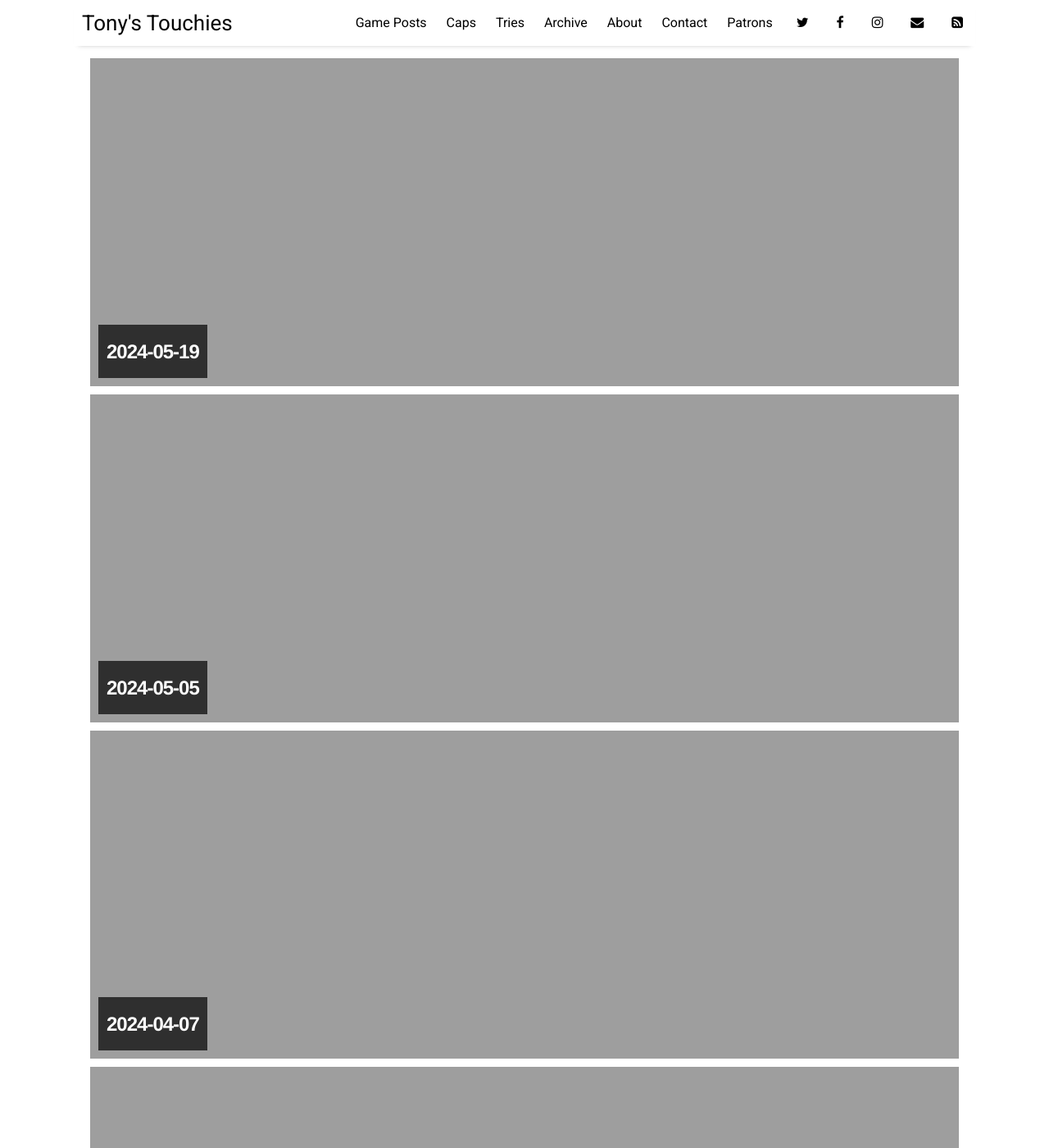
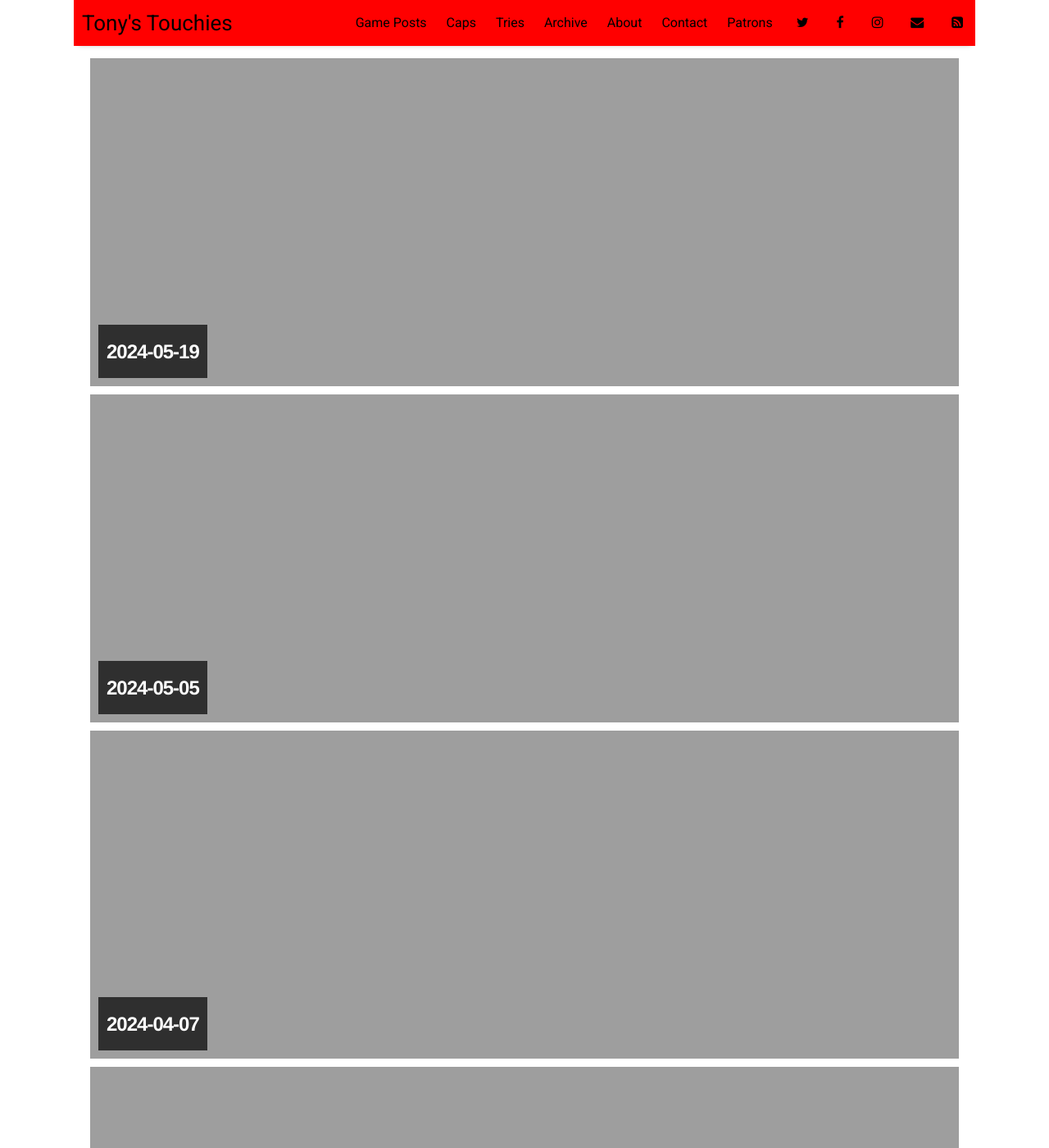
Before and after one commit to sundayrugby/sundayrugby.github.io, a Jekyll site: the page built from index.html, in a window 1280 px wide and 1400 px high. Shown: the whole window at 82% size. Built offline with Jekyll 4.4.1, drawn with Linux system fonts in a browser that asks for light colours; nearby versions of some CDN libraries; the list of posts is cut into pages by our own code.

Commit message:
Update _header.scss

```diff
--- a/_sass/_header.scss
+++ b/_sass/_header.scss
@@ -2,7 +2,7 @@
   min-height: 56px;
   width: $container-width;
   position: fixed;
-  background-color: white;
+  background-color: red;
   box-shadow: 0 5px 6px -6px #bbb;
   z-index: 100;
 }
```
